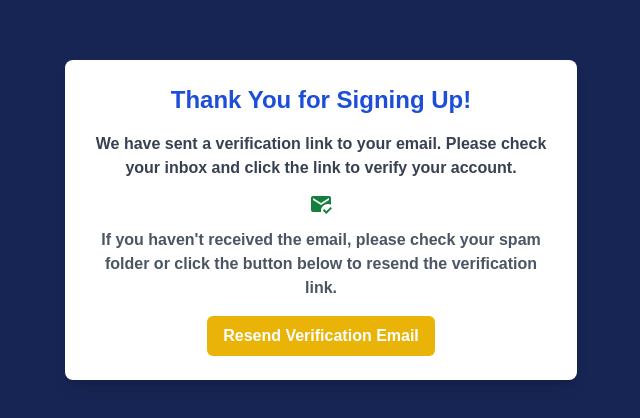
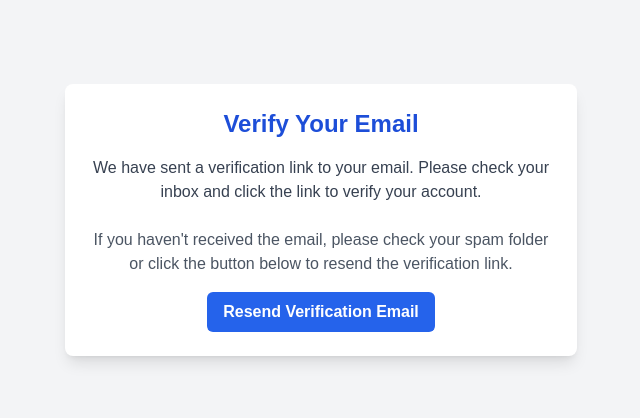
Before and after one commit to Bousef/shellhacks-2024, a Next.js app: page /verification in a window 1280 px wide. Shown: the part 180-598 px from the top of the page, without its empty margins (319-959 px from the left). Built offline with nearby package versions, Linux system fonts and the light colour scheme; no server answers.

Commit message:
Revert "toasts implemented"
This reverts commit d4c13458ebd1f1128e8dbccae8644a4cd3b46bb4.

```diff
--- a/src/app/verification/page.tsx
+++ b/src/app/verification/page.tsx
@@ -3,9 +3,6 @@ import { auth } from '@/app/firebase/config';
 import { sendEmailVerification } from 'firebase/auth';
 import React from 'react';
 import { useRouter } from 'next/navigation';
-import MarkEmailReadIcon from '@mui/icons-material/MarkEmailRead';
-import { ToastContainer, toast } from 'react-toastify';
-import 'react-toastify/dist/ReactToastify.css';
 
 const EmailVerificationPage = () => {
   const router = useRouter();
@@ -15,54 +12,31 @@ const EmailVerificationPage = () => {
     if (user) {
       try {
         await sendEmailVerification(user);
-        console.log("Sending success toast"); // Debugging log
-        // Display success toast
-        toast.success('Verification email sent!', {
-          position: "bottom-right",
-          autoClose: 10000, // Increased duration
-          hideProgressBar: true,
-          closeOnClick: true,
-          pauseOnHover: true,
-          draggable: true
-        });
+        alert('Verification email sent!');
       } catch (error) {
         console.error(error);
-        console.log("Sending error toast"); // Debugging log
-        toast.error('Error sending verification email please try again!', {
-          position: "bottom-right",
-          autoClose: 10000, // Increased duration
-          hideProgressBar: true,
-          closeOnClick: true,
-          pauseOnHover: true,
-          draggable: true
-        });
+        alert('Failed to send verification email.');
       }
     }
   };
 
   return (
-    <div className="flex justify-center items-center min-h-screen bg-blue-950">
+    <div className="flex justify-center items-center min-h-screen bg-gray-100">
       <div className="p-6 bg-white rounded-lg shadow-lg text-center max-w-lg">
-        <h1 className="text-2xl font-bold text-blue-700 mb-4">Thank You for Signing Up!</h1>
-
-        <p className="text-gray-700 mb-3 font-semibold">
+        <h1 className="text-2xl font-bold text-blue-700 mb-4">Verify Your Email</h1>
+        <p className="text-gray-700 mb-6">
           We have sent a verification link to your email. Please check your inbox and click the link to verify your account.
         </p>
-        <MarkEmailReadIcon className="text-green-700 text-6xl w-20 h-20 align-self-center" />
-        <p className="text-gray-600 mt-3 size-full font-semibold">
+        <p className="text-gray-600">
           If you haven't received the email, please check your spam folder or click the button below to resend the verification link.
         </p>
-
         <button
           onClick={resendVerificationEmail}
-          className="mt-4 bg-yellow-500 hover:bg-yellow-600 text-white font-bold py-2 px-4 rounded-md transition duration-200"
+          className="mt-4 bg-blue-600 hover:bg-blue-700 text-white font-bold py-2 px-4 rounded-md transition duration-200"
         >
           Resend Verification Email
         </button>
       </div>
-
-      {/* Toast container to display toasts */}
-      <ToastContainer />
     </div>
   );
 };
```
